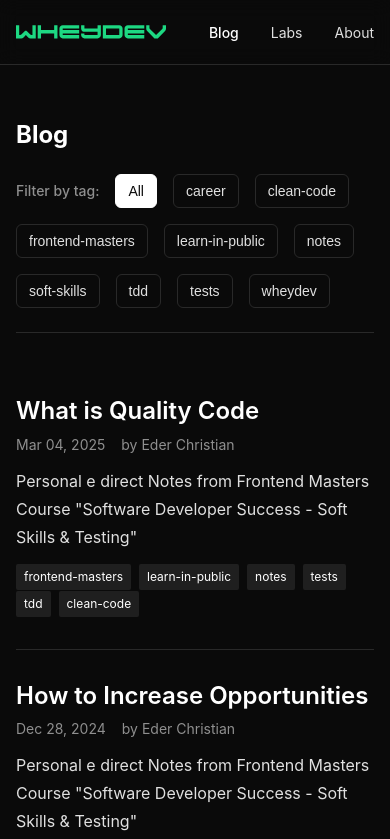
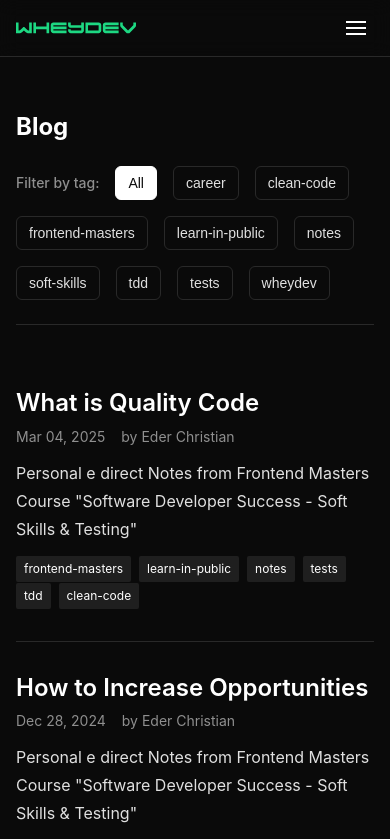
Before and after one commit to wheydev/whey.dev, a Next.js app: page /blog in a window 390 px wide. Shown: the top 839 px of the page. Built offline with nearby package versions, Linux system fonts and the light colour scheme.

Commit message:
Add mobile menu and responsive navigation to header

```diff
--- a/components/Header.tsx
+++ b/components/Header.tsx
@@ -21,22 +21,120 @@ const Nav = styled('nav', {
   display: 'flex',
   alignItems: 'center',
   justifyContent: 'space-between',
-  height: '64px',
+  height: '56px',
+
+  '@md': {
+    height: '64px',
+  },
 })
 
 const Logo = styled('div', {
   display: 'flex',
   alignItems: 'center',
   gap: '$2',
-  fontSize: '$xl',
+  fontSize: '$lg',
   fontWeight: '$bold',
   letterSpacing: '$tight',
+
+  '@md': {
+    fontSize: '$xl',
+  },
 })
 
 const NavLinks = styled('div', {
-  display: 'flex',
+  display: 'none',
   gap: '$8',
   alignItems: 'center',
+
+  '@md': {
+    display: 'flex',
+  },
+})
+
+const MobileMenuButton = styled('button', {
+  display: 'flex',
+  flexDirection: 'column',
+  gap: '4px',
+  padding: '$2',
+  backgroundColor: 'transparent',
+  border: 'none',
+  cursor: 'pointer',
+
+  '@md': {
+    display: 'none',
+  },
+
+  '& span': {
+    width: '20px',
+    height: '2px',
+    backgroundColor: '$textPrimary',
+    transition: 'all 0.3s ease',
+  },
+
+  variants: {
+    open: {
+      true: {
+        '& span:first-child': {
+          transform: 'rotate(45deg) translate(5px, 5px)',
+        },
+        '& span:nth-child(2)': {
+          opacity: 0,
+        },
+        '& span:last-child': {
+          transform: 'rotate(-45deg) translate(5px, -5px)',
+        },
+      },
+    },
+  },
+})
+
+const MobileMenu = styled('div', {
+  position: 'fixed',
+  top: '56px',
+  left: 0,
+  right: 0,
+  backgroundColor: 'rgba(10, 10, 10, 0.98)',
+  backdropFilter: 'blur(10px)',
+  borderBottom: '1px solid $border',
+  padding: '$4',
+  transform: 'translateY(-100%)',
+  opacity: 0,
+  transition: 'all 0.3s ease',
+  zIndex: 40,
+  pointerEvents: 'none',
+
+  variants: {
+    open: {
+      true: {
+        transform: 'translateY(0)',
+        opacity: 1,
+        pointerEvents: 'auto',
+      },
+    },
+  },
+})
+
+const MobileNavLink = styled(Link, {
+  display: 'block',
+  padding: '$3',
+  fontSize: '$base',
+  color: '$textSecondary',
+  transition: '$default',
+  borderRadius: '$md',
+
+  '&:hover': {
+    color: '$textPrimary',
+    backgroundColor: '$gray2',
+  },
+
+  variants: {
+    active: {
+      true: {
+        color: '$textPrimary',
+        fontWeight: '$medium',
+      },
+    },
+  },
 })
 
 const NavLink = styled(Link, {
@@ -91,10 +189,15 @@ export function Header({
   const pathname = usePathname()
   const { data: session } = showAuth ? useSession() : { data: null }
   const [mounted, setMounted] = useState(false)
+  const [mobileMenuOpen, setMobileMenuOpen] = useState(false)
 
   useEffect(() => {
     setMounted(true)
   }, [])
+
+  useEffect(() => {
+    setMobileMenuOpen(false)
+  }, [pathname])
 
   return (
     <HeaderWrapper>
@@ -105,8 +208,8 @@ export function Header({
               <Image
                 src="/logo.svg"
                 alt="WheyDev Logo"
-                width={150}
-                height={150}
+                width={120}
+                height={120}
               />
             </Link>
           </Logo>
@@ -139,8 +242,54 @@ export function Header({
               </>
             )}
           </NavLinks>
+
+          <MobileMenuButton
+            open={mobileMenuOpen}
+            onClick={() => setMobileMenuOpen(!mobileMenuOpen)}
+          >
+            <span />
+            <span />
+            <span />
+          </MobileMenuButton>
         </Nav>
       </Container>
+
+      <MobileMenu open={mobileMenuOpen}>
+        <Container>
+          {navItems.map((item) => (
+            <MobileNavLink
+              key={item.href}
+              href={item.href}
+              active={pathname === item.href}
+            >
+              {item.label}
+            </MobileNavLink>
+          ))}
+
+          {showAuth && mounted && (
+            <>
+              {session ? (
+                <>
+                  <MobileNavLink href="/dashboard">Dashboard</MobileNavLink>
+                  <AuthButton
+                    onClick={() => signOut()}
+                    style={{ width: '100%', marginTop: '8px' }}
+                  >
+                    Sign out
+                  </AuthButton>
+                </>
+              ) : (
+                <AuthButton
+                  onClick={() => signIn('google')}
+                  style={{ width: '100%', marginTop: '8px' }}
+                >
+                  Sign in
+                </AuthButton>
+              )}
+            </>
+          )}
+        </Container>
+      </MobileMenu>
     </HeaderWrapper>
   )
 }
```
